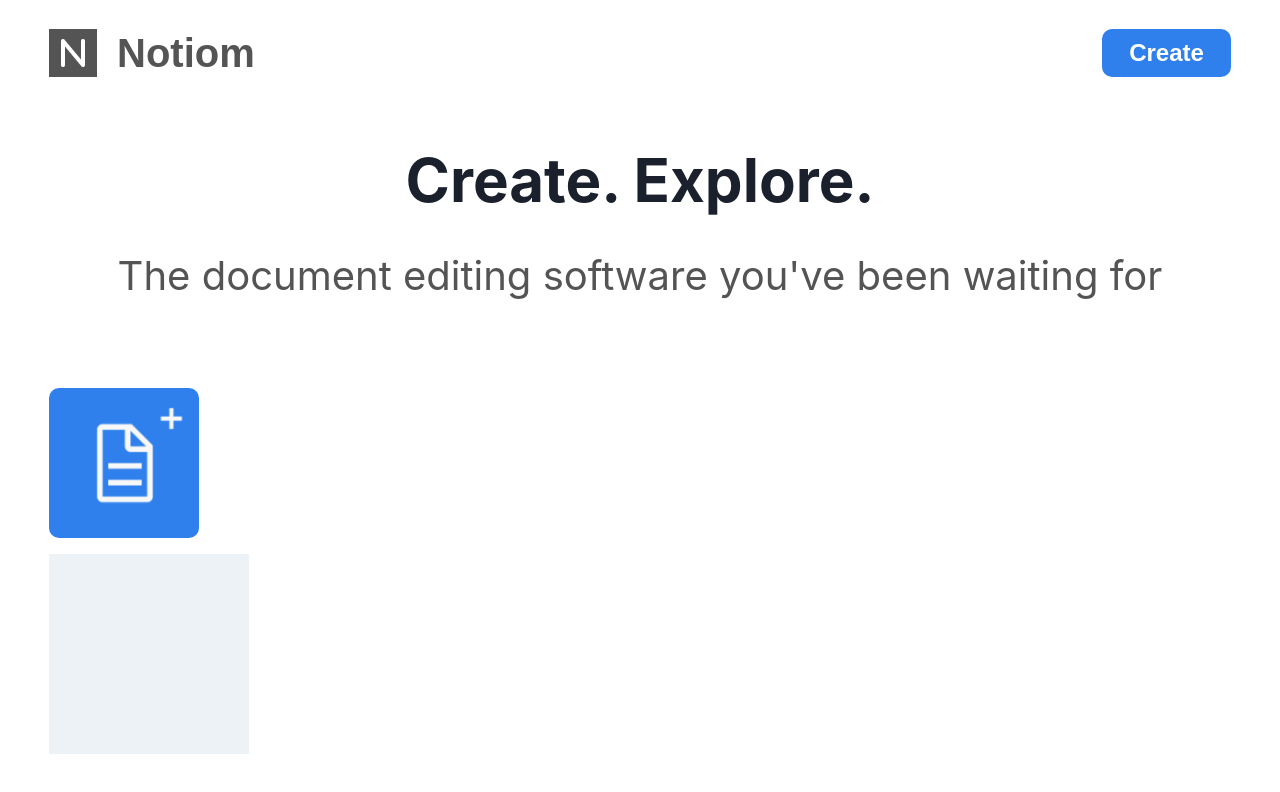
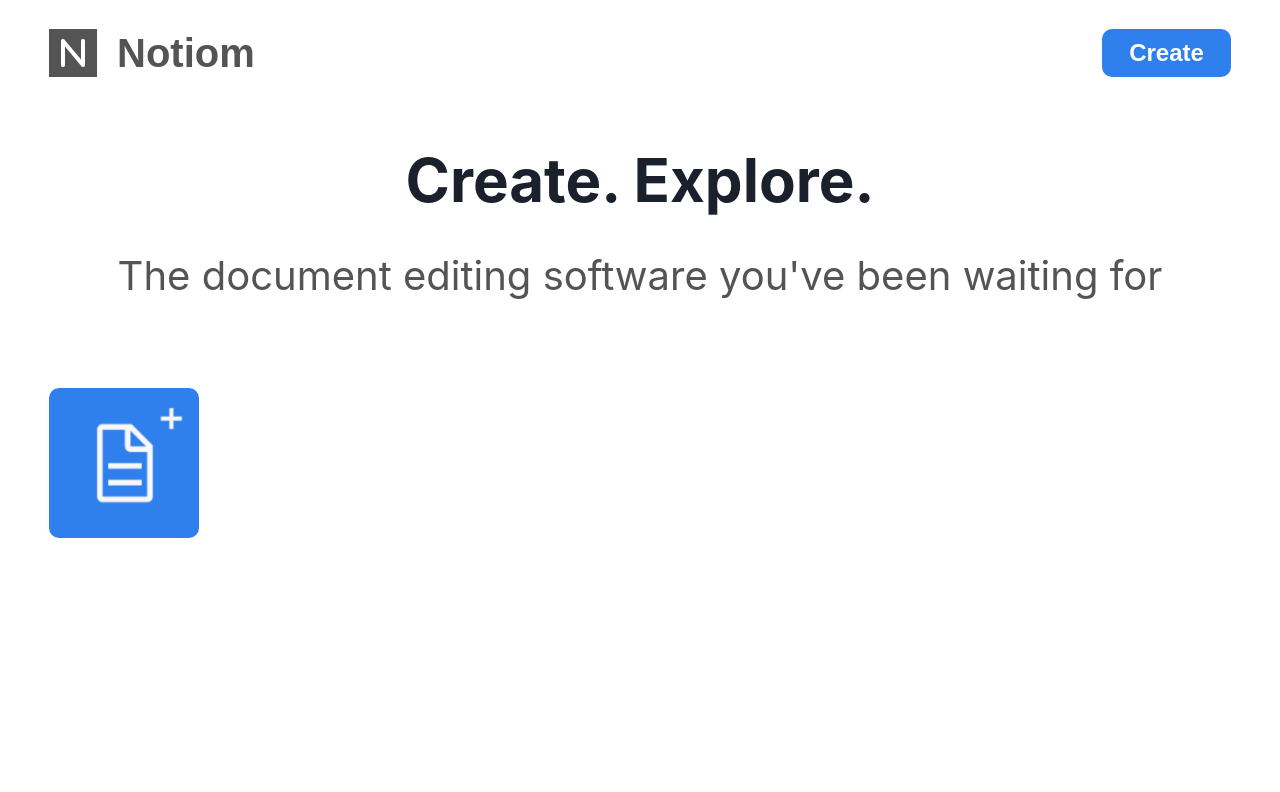
Before and after one commit to warren147/Notiom, a Next.js app: page / in a window 1280 px wide. Shown: the top 792 px of the page. Built offline with nearby package versions, Linux system fonts and the light colour scheme.

Commit message:
got rid of weird grey box

```diff
--- a/src/components/DescriptionModal.tsx
+++ b/src/components/DescriptionModal.tsx
@@ -24,7 +24,7 @@ export const DescriptionModal = ({ isOpen, onClose, onSave }) => {
             <Input
               placeholder="Enter description here:"
               value={description}
-              onChange={(v) => setDescription(v.target.value)}
+              onChange={(e) => setDescription(e.target.value)}
             />
           </Box>
         </ModalBody>
--- a/src/components/MainCreateButton.tsx
+++ b/src/components/MainCreateButton.tsx
@@ -4,7 +4,7 @@ import { DescriptionModal } from "/Users/warrenchang/Bootcamp/notiom/src/compone
 import { DescriptionDisplay } from "/Users/warrenchang/Bootcamp/notiom/src/components/Document";
 
 export const MainCreateButton = () => {
-  const [savedDescription, setSavedDescription] = useState('');
+  const [description, setSavedDescription] = useState('');
   const { isOpen, onOpen, onClose } = useDisclosure();
 
   return (
@@ -24,7 +24,7 @@ export const MainCreateButton = () => {
       </Button>
 
       <DescriptionModal isOpen={isOpen} onClose={onClose} onSave={setSavedDescription}/>
-      <DescriptionDisplay description={savedDescription}/>
+      {/* <DescriptionDisplay description={description}/> */}
     </Box>
   );
 };
```
Also changed, not shown: public/group.jpg (deleted).
